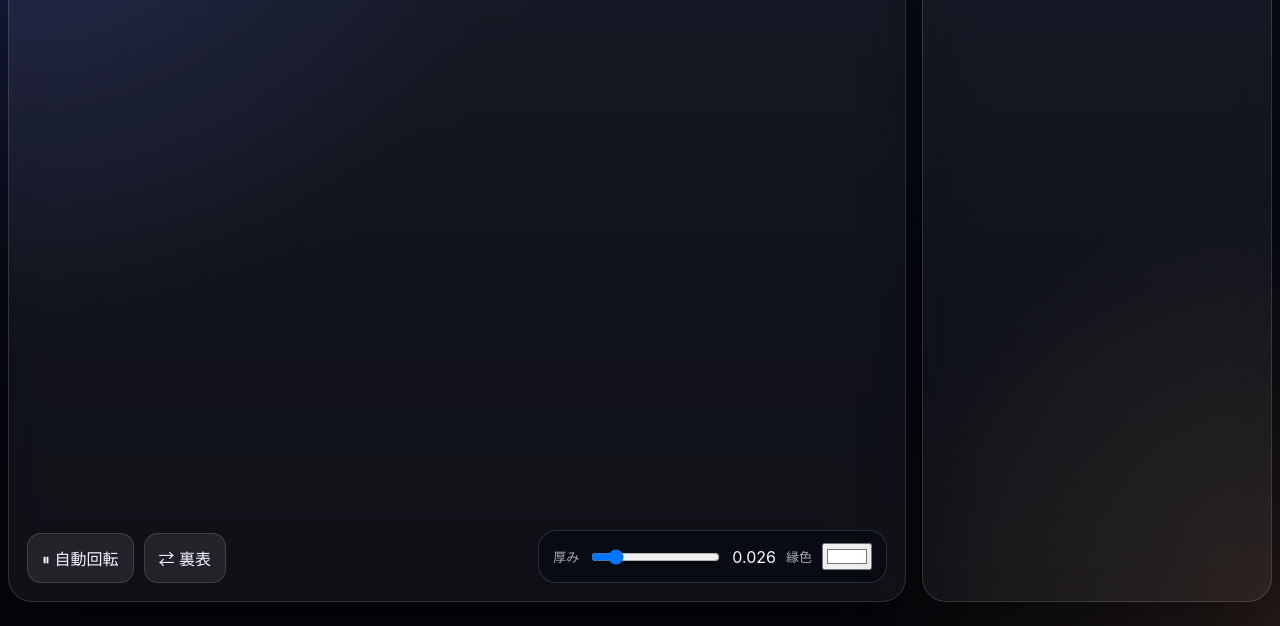
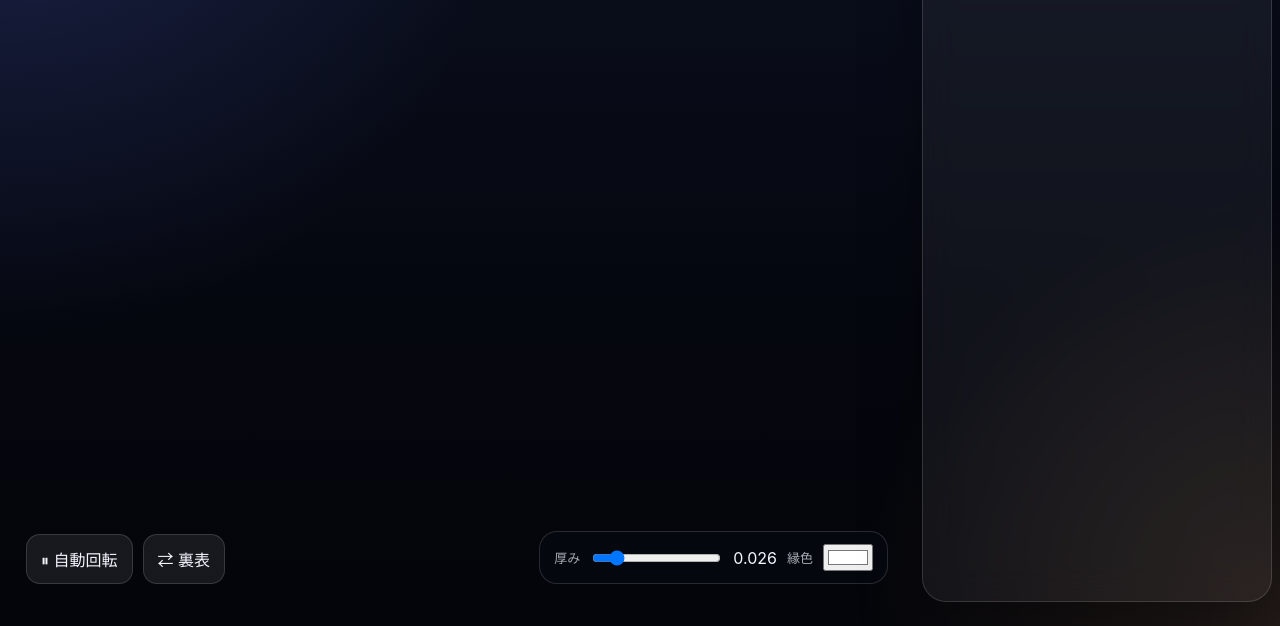
Before and after one commit to shimoshimo410/customer, a plain HTML site: page viewer.html in a window 1280 px wide. Shown: the part 174-800 px from the top of the page. Drawn offline with nearby package versions, Linux system fonts and the light colour scheme.

Commit message:
Update site.css

```diff
--- a/assets/css/site.css
+++ b/assets/css/site.css
@@ -308,16 +308,23 @@ a {
 .viewer-canvas-panel,
 .info-panel {
   min-height: calc(100vh - 110px);
-  background: rgba(255, 255, 255, 0.05);
-  border: 1px solid var(--line);
   border-radius: 24px;
-  box-shadow: var(--shadow);
-  backdrop-filter: blur(18px);
 }
 
 .viewer-canvas-panel {
   position: relative;
   overflow: hidden;
+  background: transparent;
+  border: none;
+  box-shadow: none;
+  backdrop-filter: none;
+}
+
+.info-panel {
+  background: rgba(255, 255, 255, 0.05);
+  border: 1px solid var(--line);
+  box-shadow: var(--shadow);
+  backdrop-filter: blur(18px);
 }
 
 #scene {
```
